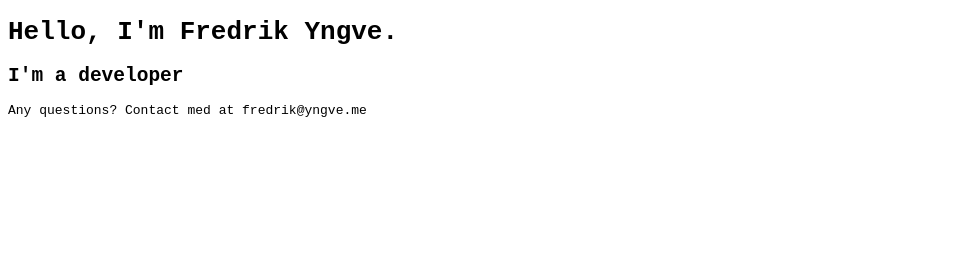
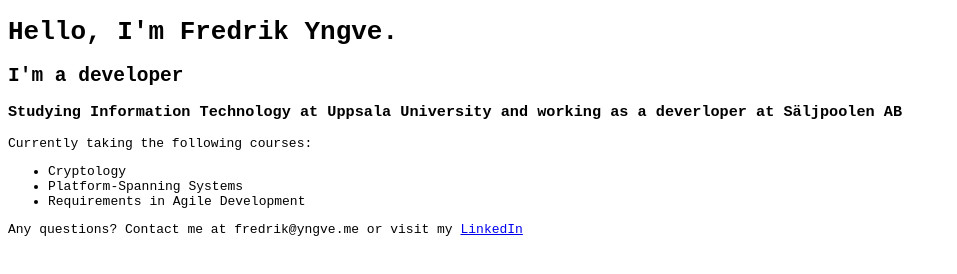
Before and after one commit to fryn4538/yngve.me, a plain HTML site: page index.html in a window 1280 px wide. Shown: the whole page, without its empty margins (0-957 px from the left). Drawn offline with Linux system fonts and the light colour scheme.

Commit message:
Updated index

```diff
--- a/index.html
+++ b/index.html
@@ -11,6 +11,13 @@
   <body>
     <h1>Hello, I'm Fredrik Yngve.</h1>
     <h2>I'm a developer</h2>
-    <p>Any questions? Contact med at fredrik@yngve.me</p>
+    <h3>Studying Information Technology at Uppsala University and working as a deverloper at Säljpoolen AB</h3>
+    <p>Currently taking the following courses:</p>
+    <ul>
+        <li>Cryptology</li>
+        <li>Platform-Spanning Systems</li>
+        <li>Requirements in Agile Development</li>
+    </ul>
+    <p>Any questions? Contact me at fredrik@yngve.me or visit my <a href="https://www.linkedin.com/in/fredrik-yngve/">LinkedIn</a></p>
   </body>
 </html>
```
